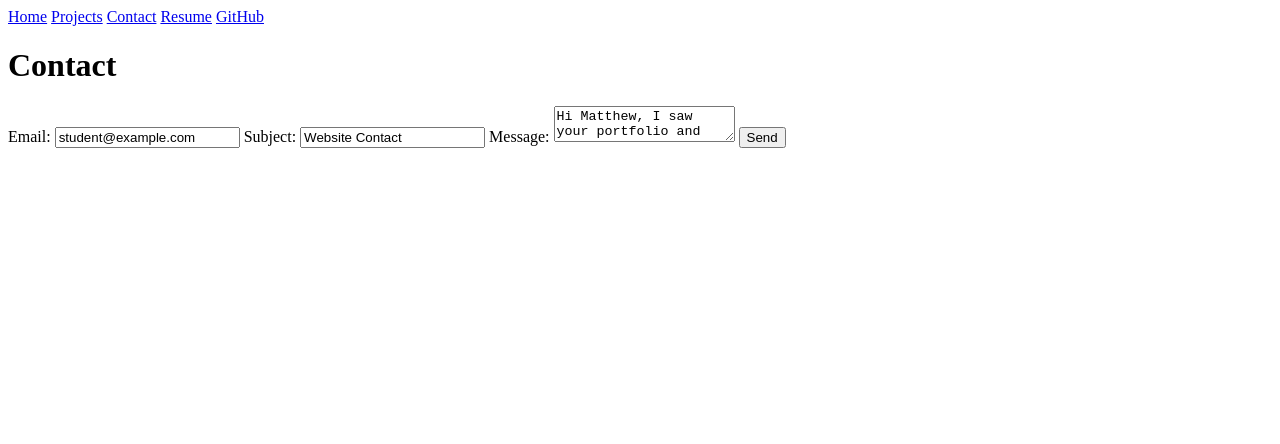
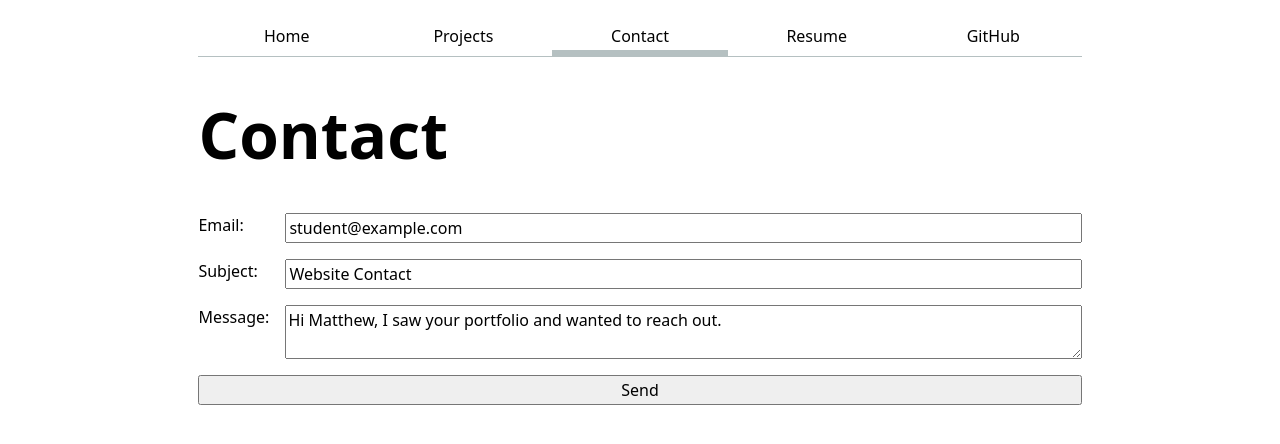
Before and after one commit to mpaoletta73/portfolio, a plain HTML site: page contact/index.html in a window 1280 px wide. Drawn offline with Linux system fonts and the light colour scheme.

Commit message:
Finish Lab 2 styling

```diff
--- a/contact/index.html
+++ b/contact/index.html
@@ -4,13 +4,14 @@
     <meta charset="UTF-8">
     <meta name="viewport" content="width=device-width, initial-scale=1.0">
     <title>Contact</title>
+    <link rel="stylesheet" href="../style.css">
 </head>
 <body>
 
     <nav>
         <a href="../index.html">Home</a>
         <a href="../projects/index.html">Projects</a>
-        <a href="../contact/index.html">Contact</a>
+        <a href="../contact/index.html" class="current">Contact</a>
         <a href="../cv.html">Resume</a>
         <a href="https://github.com/mpaoletta73" target="_blank" rel="noopener noreferrer">GitHub</a>
     </nav>
--- a/style.css
+++ b/style.css
@@ -1,3 +1,8 @@
+html {
+  --color-accent: oklch(65% 50% 0);
+  accent-color: var(--color-accent);
+}
+
 body{
     /* Set line height to 1.5 times the font size
 	   and use the OS’s UI font as the website font
@@ -6,20 +11,42 @@ body{
     margin: 0;
     padding: 1rem;
     overflow-wrap: break-word;
+    max-width: 100ch;
+    margin-inline: auto;
+    padding-inline: 1em;
 }
 
 * {
     box-sizing: border-box;
 }
 
+nav ul,
+nav li {
+  display: contents;
+}
+
 nav {
-    display: flex;
-    flex-wrap: wrap;
-    gap: 0.5rem;
+  display: flex;
+  margin-bottom: 1em;
+  border-bottom: 1px solid oklch(80% 3% 200);
 }
 
 nav a {
-    display: inline-block;
+  flex: 1;
+  text-decoration: none;
+  color: inherit;
+  text-align: center;
+  padding: 0.5em;
+}
+
+nav a.current {
+  border-bottom: 0.4em solid oklch(80% 3% 200);
+  padding-bottom: 0.1em;
+}
+
+nav a:hover {
+  border-bottom: 0.4em solid var(--color-accent);
+  background-color: oklch(from var(--color-accent) 95% 5% h);
 }
 
 img {
@@ -28,3 +55,58 @@ img {
     height: auto;
     display: block;
 }
+
+form {
+  display: grid;
+  grid-template-columns: auto 1fr;
+  gap: 1em;
+}
+
+label {
+  display: grid;
+  grid-template-columns: subgrid;
+  grid-column: 1 / -1;
+}
+
+input,
+textarea,
+button {
+  font: inherit;
+}
+
+button {
+  grid-column: 1 / -1;
+}
+
+.projects {
+  display: grid;
+  grid-template-columns: repeat(auto-fill, minmax(15em, 1fr));
+  gap: 1em;
+}
+
+.projects article {
+  display: grid;
+  grid-template-rows: subgrid;
+  grid-row: span 3;
+}
+
+.projects h2 {
+  margin: 0;
+}
+
+h1 {
+  font-size: 400%;
+}
+
+h1, h2, h3, h4, h5, h6 {
+  line-height: 1.1;
+  text-wrap: balance;
+}
+
+section {
+  margin-block: 2em;
+}
+
+ul {
+  padding-left: 1.5em;
+}
```
Also changed, not shown: cv.html (+2 -1 lines), index.html (+1 -1 lines), projects/index.html (+15 -1 lines).
